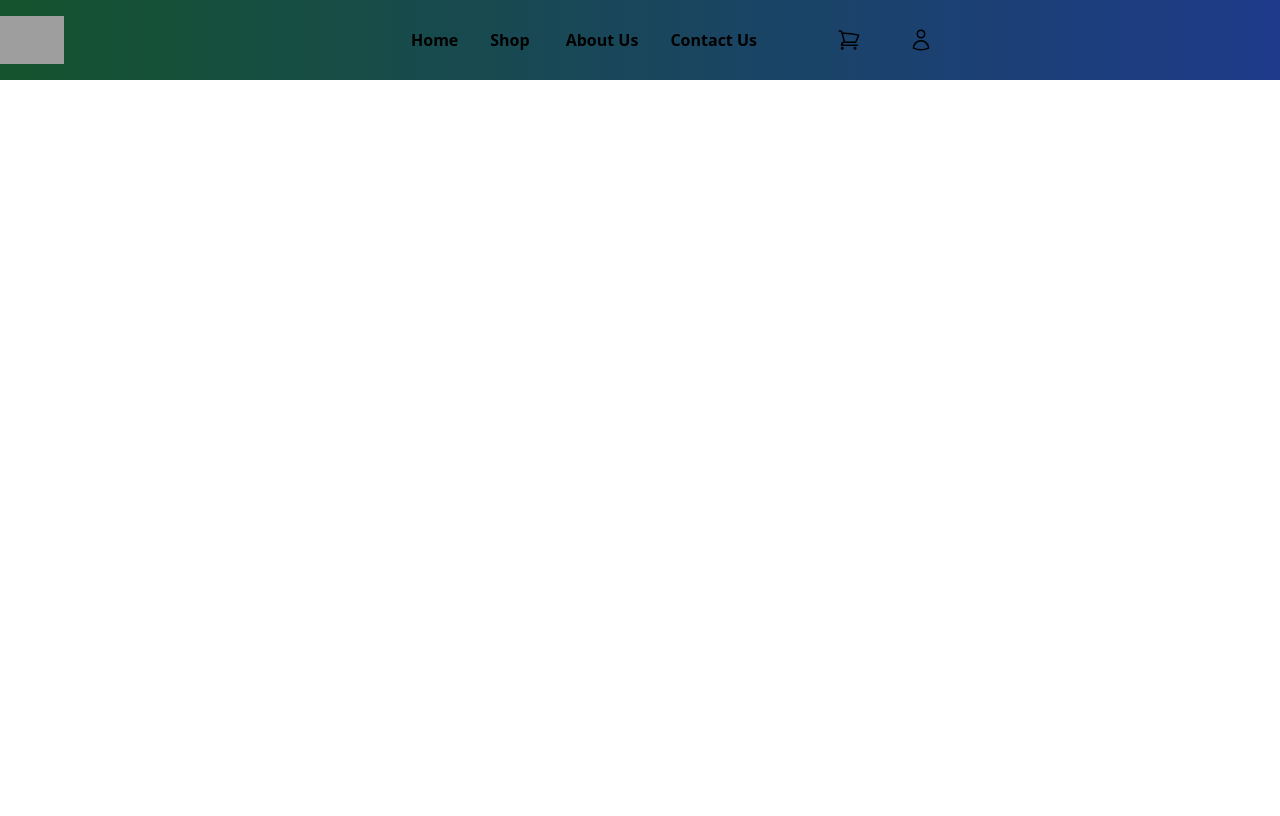
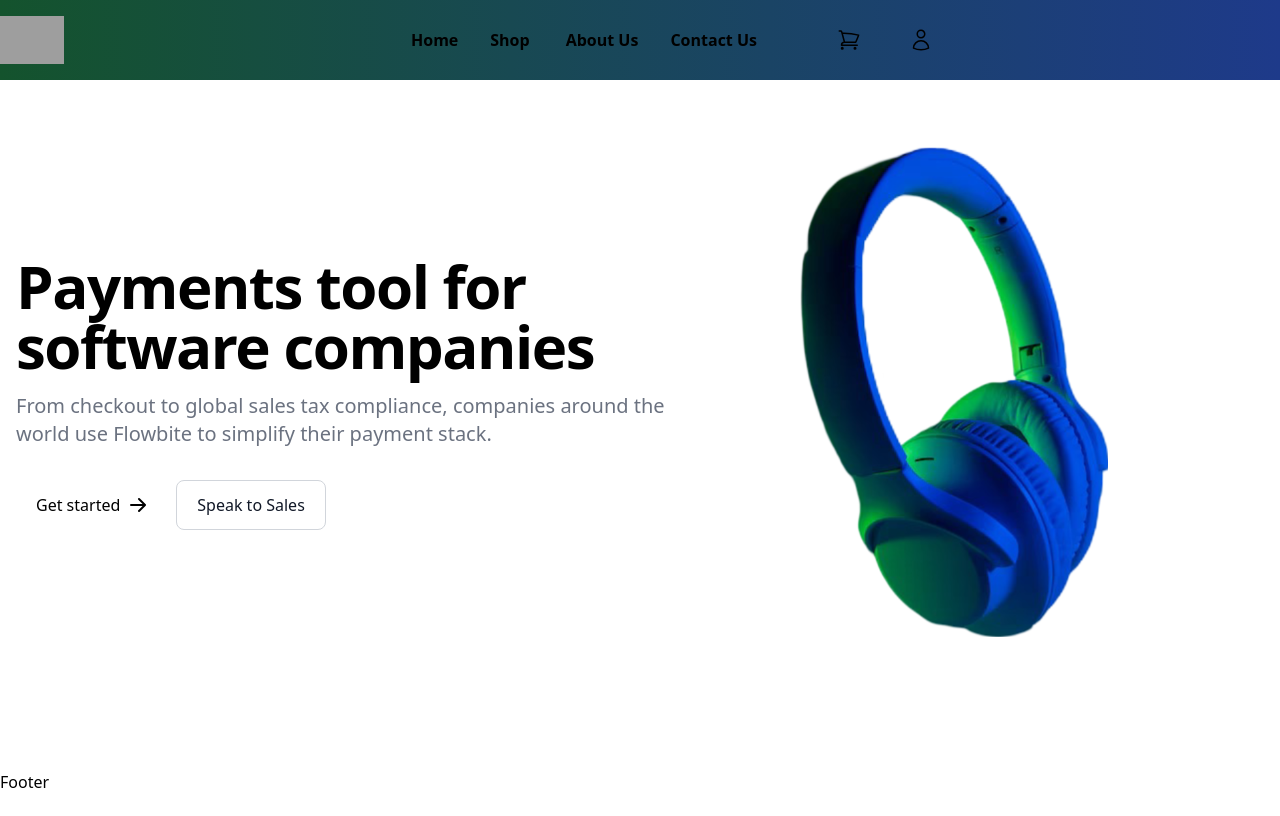
Before and after one commit to NellitG/EchoGear, a Vue app in the folder app/: page / in a window 1280 px wide. Built offline with nearby package versions, Linux system fonts and the light colour scheme; grey boxes are pictures that could not be loaded; a web font is replaced by a local one.

Commit message:
updated homeview

```diff
--- a/app/src/views/HomeView.vue
+++ b/app/src/views/HomeView.vue
@@ -1,5 +1,5 @@
 <template>
-  <!-- <Hero /> -->
+  <Hero />
   <!-- <Empower /> -->
   <!-- <calltoaction /> -->
   <!-- <impact /> -->
@@ -8,7 +8,7 @@
 </template>
 
 <script setup>
-// import Hero from "@/components/Hero.vue";
+import Hero from "@/components/Hero.vue";
 // import Programs from "@/components/Programs.vue";
 // import impact from "@/components/impact.vue";
 // import calltoaction from "@/components/calltoaction.vue";
```
